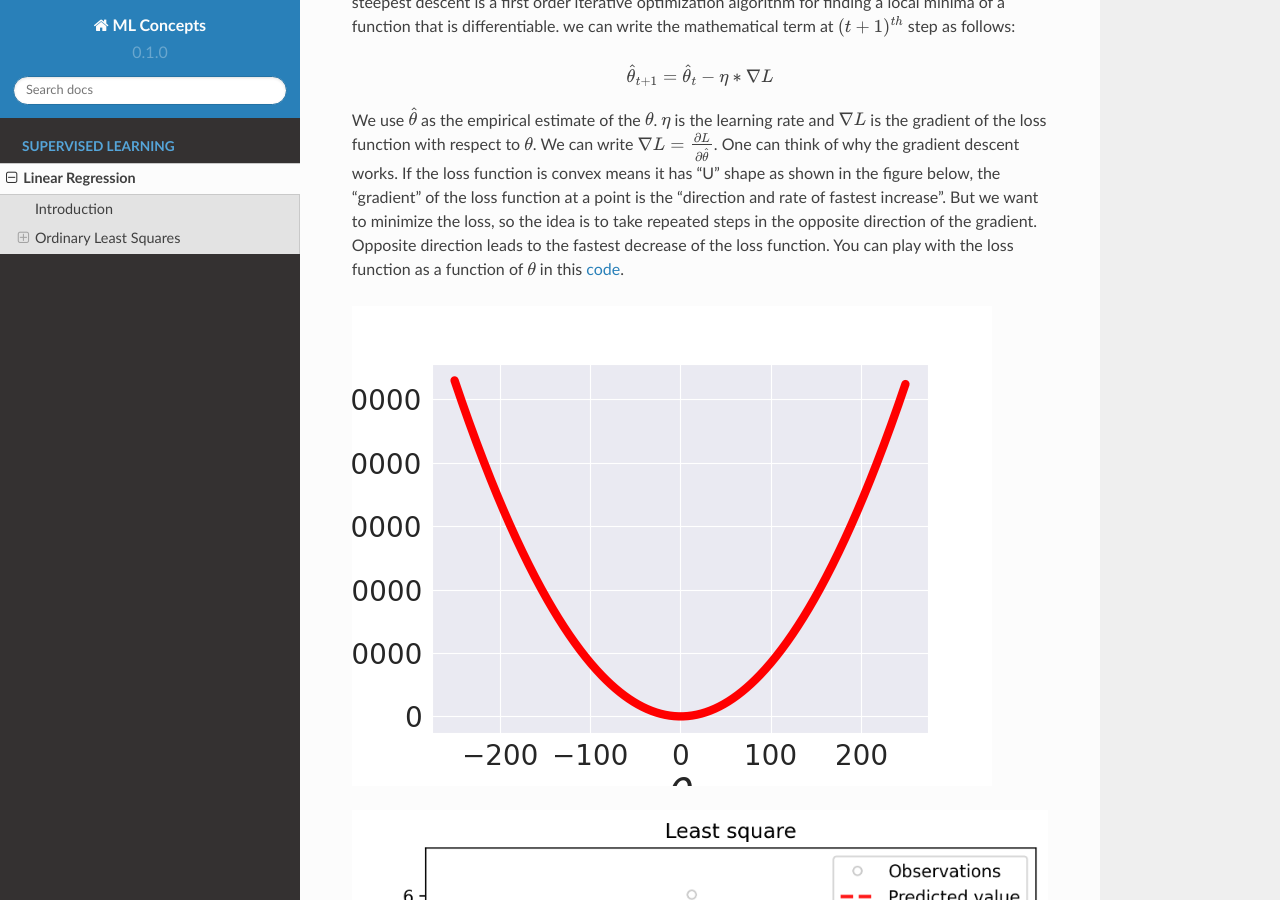
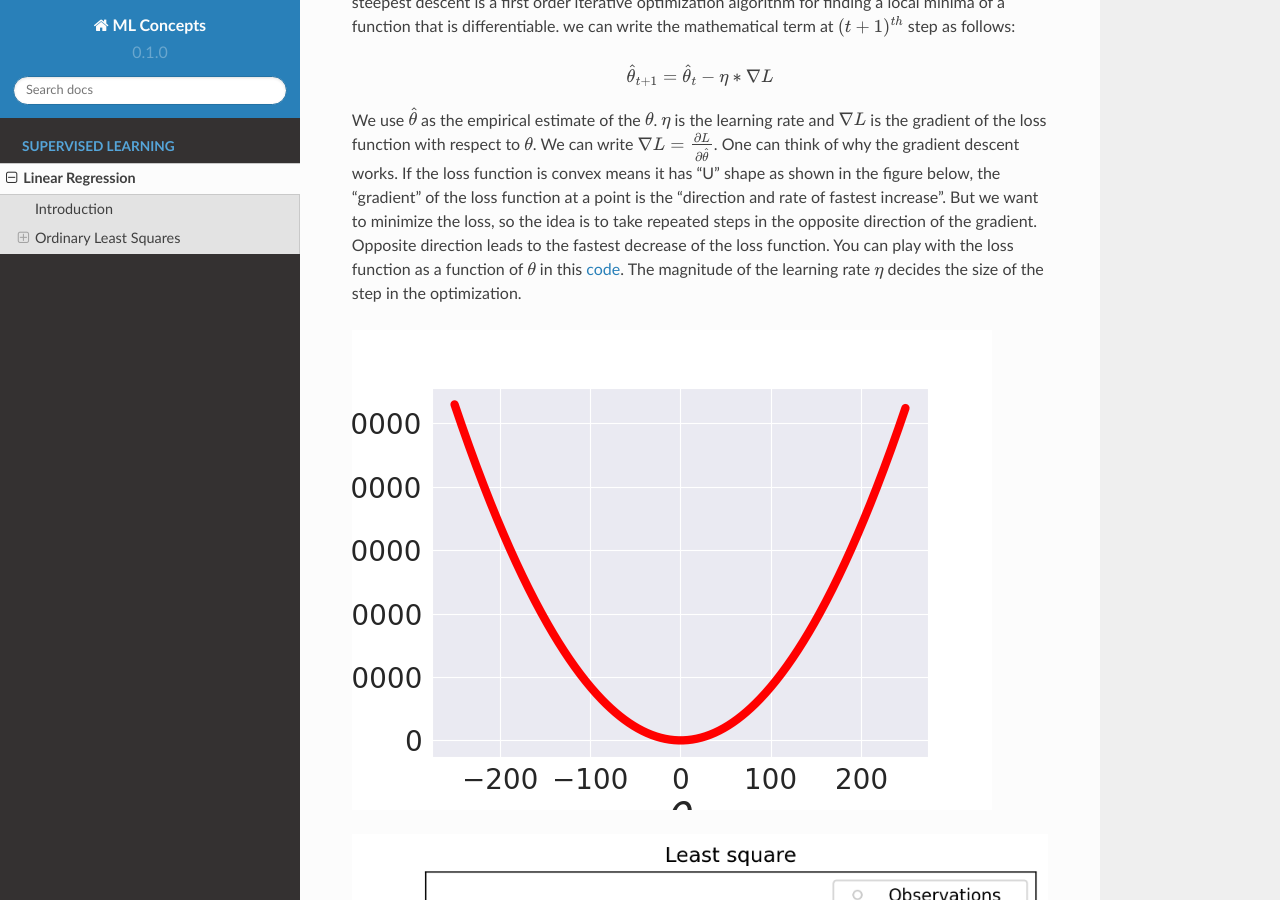
Before and after one commit to ghoshsubh/ML-project, a Sphinx documentation site: the page built from docs/source/Linear_regression.rst, in a window 1280 px wide and 900 px high, scrolled down 2044 px. Built offline with Sphinx 7.4.7 and the Read the Docs theme 2.0.0, drawn with Linux system fonts in a browser that asks for light colours.

Commit message:
Update Linear_regression.rst

```diff
--- a/docs/source/Linear_regression.rst
+++ b/docs/source/Linear_regression.rst
@@ -101,7 +101,7 @@ We use :math:`\hat{\theta}` as the empirical estimate of the :math:`\theta`. :ma
 :math:`\nabla L` is the gradient of the loss function with respect to :math:`\theta`. We can write :math:`\nabla L = \frac{\partial L}{\partial \hat{\theta}}`.
 One can think of why the gradient descent works. If the loss function is convex means it has "U" shape as shown in the figure below, the "gradient" of the loss function at a point is the "direction and rate of fastest increase".
 But we want to minimize the loss, so the idea is to take repeated steps in the opposite direction of the gradient. Opposite direction leads to the fastest decrease of the loss function. You can play with the loss function
-as a function of :math:`\theta` in this `code <https://colab.research.google.com/drive/1BI1GGxJKHtnADoZvYhRYMcfanZ3NdXlK?usp=sharing>`_.
+as a function of :math:`\theta` in this `code <https://colab.research.google.com/drive/1BI1GGxJKHtnADoZvYhRYMcfanZ3NdXlK?usp=sharing>`_. The magnitude of the learning rate :math:`\eta` decides the size of the step in the optimization.
 
 .. image:: images/Loss(theta).png
 
```
